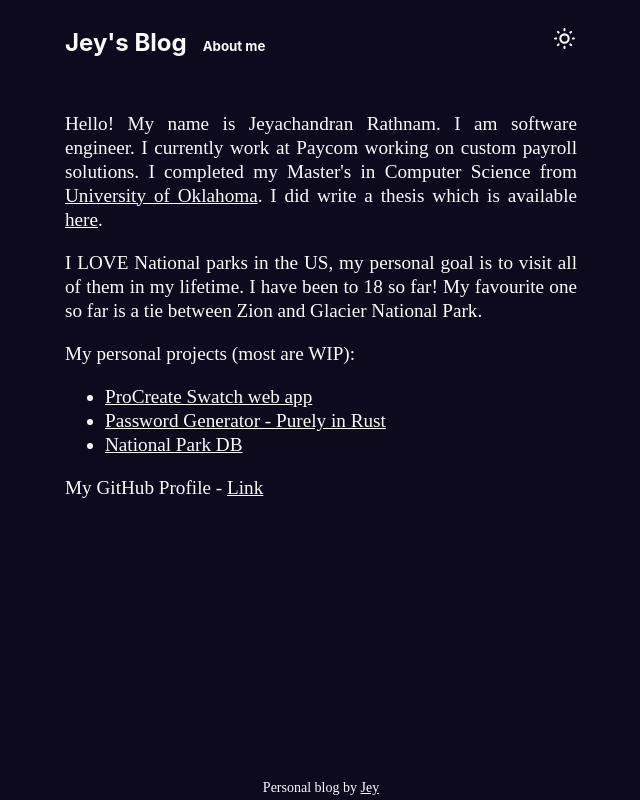
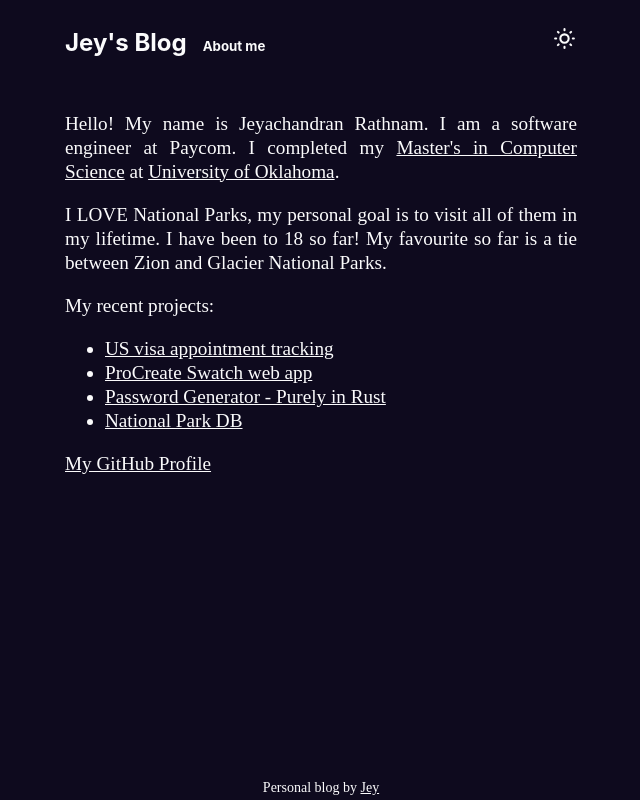
Before and after one commit to JeyRathnam/blog-v2, a Next.js app: page /about in a window 1280 px wide. Shown: the whole page, without its empty margins (319-959 px from the left). Built offline with nearby package versions, Linux system fonts and the light colour scheme.

Commit message:
update about me, footer

```diff
--- a/components/Styled/Footer.js
+++ b/components/Styled/Footer.js
@@ -23,7 +23,7 @@ export default function Footer() {
       <footer>
         <FooterP>
           Personal blog by{" "}
-          <StyledA href="https://twitter.com/jairathnem">Jey</StyledA>
+          <StyledA href="https://github.com/JeyRathnam">Jey</StyledA>
         </FooterP>
       </footer>
     </StyledDivExtended>
--- a/pages/about.js
+++ b/pages/about.js
@@ -13,24 +13,21 @@ export default function About() {
     <StyledDiv>
       <title>About - JeyR</title>
       <p>
-        Hello! My name is Jeyachandran Rathnam. I am software engineer. I
-        currently work at Paycom working on custom payroll solutions. I
-        completed my Master&apos;s in Computer Science from{" "}
-        <a href="https://www.ou.edu/">University of Oklahoma</a>. I did write a
-        thesis which is available{" "}
-        <a href="https://www.cs.ou.edu/~weaver/academic/publications/rathnam-2017a/materials/rathnam-2017a.pdf">
-          here
-        </a>
-        .
+        Hello! My name is Jeyachandran Rathnam. I am a software engineer at Paycom. I
+        completed my <a href="https://www.cs.ou.edu/~weaver/academic/publications/rathnam-2017a/materials/rathnam-2017a.pdf">Master&apos;s in Computer Science</a> at{" "}
+        <a href="https://www.ou.edu/">University of Oklahoma</a>.       </p>
+      <p>
+        I LOVE National Parks, my personal goal is to visit all of
+        them in my lifetime. I have been to 18 so far! My favourite so far
+        is a tie between Zion and Glacier National Parks.
       </p>
       <p>
-        I LOVE National parks in the US, my personal goal is to visit all of
-        them in my lifetime. I have been to 18 so far! My favourite one so far
-        is a tie between Zion and Glacier National Park.
-      </p>
-      <p>
-        My personal projects (most are WIP):
+        My recent projects:
         <ul>
+        <ProjectList
+            link="https://usvisa.date/"
+            name="US visa appointment tracking"
+          />
           <ProjectList
             link="https://procreateswatcher.netlify.app/"
             name="ProCreate Swatch web app"
@@ -46,7 +43,7 @@ export default function About() {
         </ul>
       </p>
       <p>
-        My GitHub Profile - <a href="https://github.com/JeyRathnam">Link</a>
+      <a href="https://github.com/JeyRathnam">My GitHub Profile</a>
       </p>
     </StyledDiv>
   );
```
